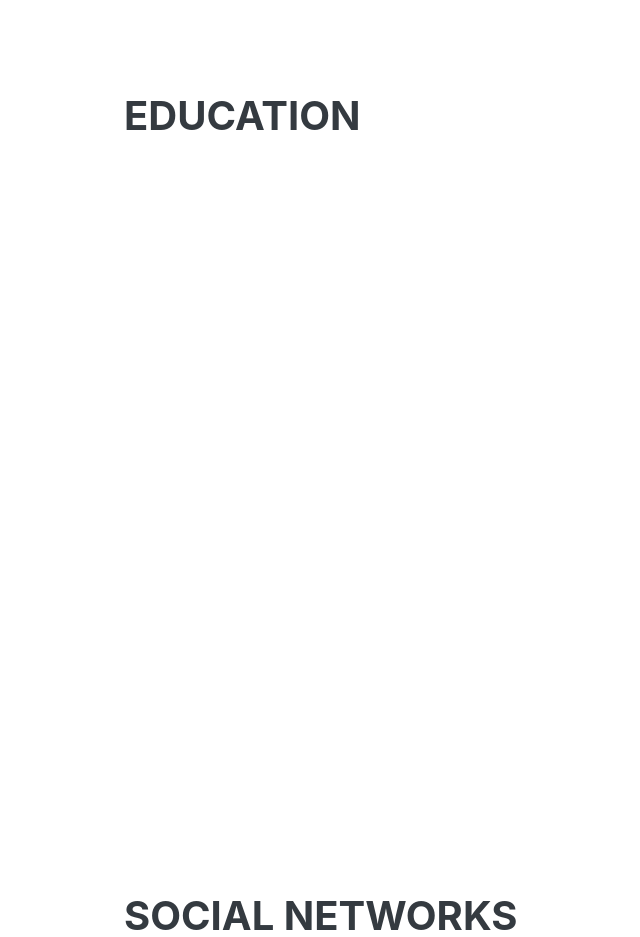
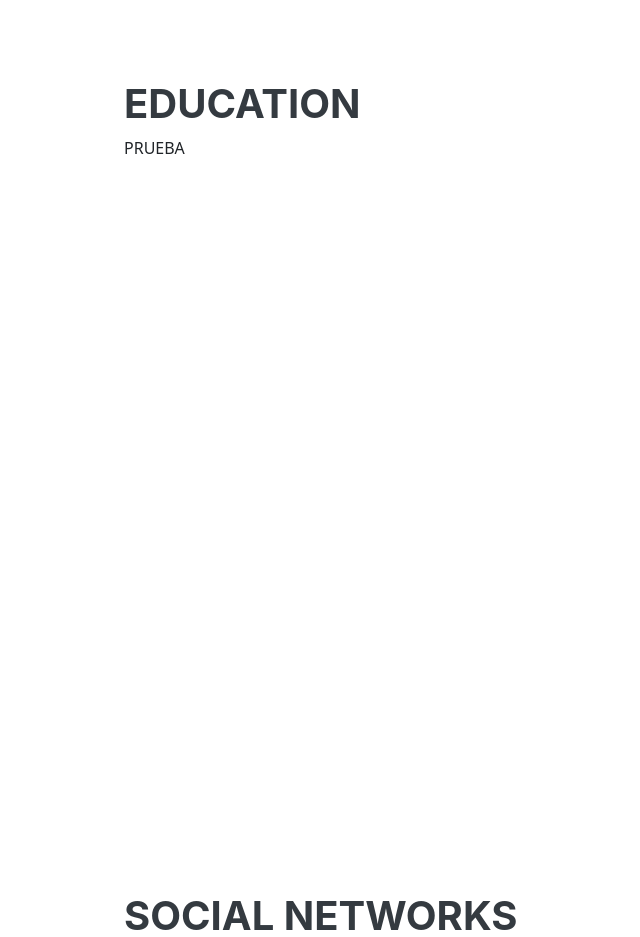
Before and after one commit to aimarjoaquin/proyecto-cv, a plain HTML site: page index.html in a window 1280 px wide. Shown: the part 1920-2857 px from the top of the page, without its empty margins (303-943 px from the left). Drawn offline with nearby package versions, Linux system fonts and the light colour scheme; a web font is replaced by a local one.

Commit message:
mensaje descriptivo

```diff
--- a/index.html
+++ b/index.html
@@ -79,6 +79,9 @@
         <section class="resume-section" id="education">
           <div>
             <h1>Education</h1>
+            <span>
+              PRUEBA
+            </span>
           </div>
         </section>
         <section class="resume-section" id="socialNetworks">
```
